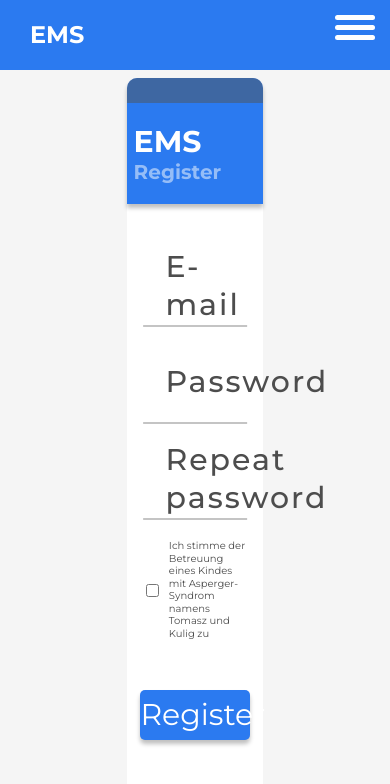
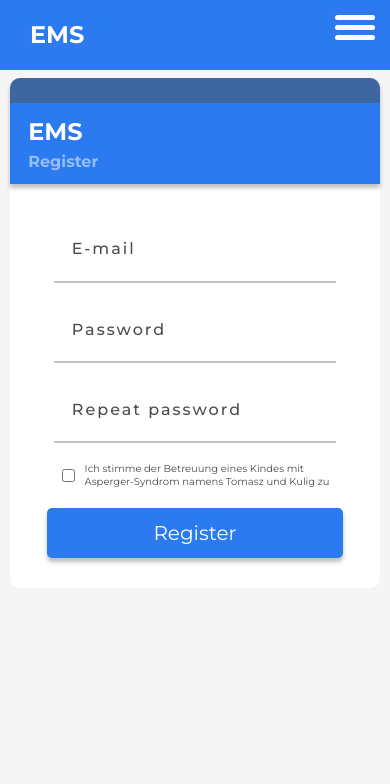
Before and after one commit to jaqb8/EMS-frontend, a Vue app: page /register in a window 390 px wide. Shown: the top 784 px of the page. Built offline with nearby package versions, Linux system fonts and the light colour scheme; no server answers.

Commit message:
make forms smaller on big screens and responsive

```diff
--- a/src/assets/css/loginRegisterStyles.css
+++ b/src/assets/css/loginRegisterStyles.css
@@ -1,107 +1,109 @@
-.form-container{
+.form-container {
   min-height: 280px;
+  width: 500px;
   margin: 0 auto;
   background: #fff;
   border-radius: 10px;
-  padding-bottom: 10%;
 }
-.form-top-bar{
-  background: #2B7AF0;
+.form-top-bar {
+  background: #2b7af0;
   border-radius: 10px 10px 0px 0px;
   overflow: hidden;
   box-shadow: 0px 4px 4px rgba(0, 0, 0, 0.25);
 }
-.bar-top-line{
+.bar-top-line {
   height: 25px;
   width: 100%;
   background: #525457;
-  opacity: .5;
+  opacity: 0.5;
 }
-.bar-bottom-container{
+.bar-bottom-container {
   text-align: left;
-  padding: 20px 0 20px 5%;
+  padding: 10px 0 10px 5%;
 }
-.bar-bottom-container h1{
-  font-size: 30px;
+.bar-bottom-container h1 {
+  font-size: 24px;
   font-weight: bold;
   line-height: 37px;
   margin: 0;
-  color: #FFFFFF;
+  color: #ffffff;
 }
-.bar-bottom-container p{
+.bar-bottom-container p {
   font-weight: bold;
-  font-size: 20px;
+  font-size: 16px;
   line-height: 24px;
   margin: 0;
-  color: #FFFFFF;
+  color: #ffffff;
   opacity: 0.5;
 }
-form{
+form {
   width: 80%;
   display: flex;
   flex-direction: column;
   margin: 5% auto 0;
-  padding: 40px 0;
+  padding: 20px 0;
 }
-form input:not([type="checkbox"]){
+form input:not([type='checkbox']) {
   width: 95%;
   display: block;
   border: none;
-  font-size: 30px;
+  font-size: 16px;
   margin: 20px auto;
   text-indent: 15px;
-  transition: .3s;
+  transition: 0.3s;
   cursor: pointer;
 }
-.input-container span.active{
+.input-container span.active {
   left: 50%;
 }
-form button{
-  background: #2B7AF0;
+form button {
+  background: #2b7af0;
   height: 50px;
   box-shadow: 0px 4px 4px rgba(0, 0, 0, 0.25);
   border: none;
   color: white;
   border-radius: 5px;
-  margin: 50px 0;
-  font-size: 30px;
+  margin: 20px 0 10px;
+  font-size: 20px;
   cursor: pointer;
 }
-.create-account{
+.create-account {
   width: 60%;
   text-align: center;
   margin: 0 auto;
+  padding-bottom: 20px;
+  font-size: 14px;
 }
-.input-container{
+.input-container {
   position: relative;
   display: flex;
   margin: 0 0 20px 0;
 }
-.input-container label{
+.input-container label {
   position: absolute;
   top: 45%;
   left: 25px;
   transform: translateY(-50%);
-  font-size: 30px;
+  font-size: 16px;
   letter-spacing: 2px;
   font-weight: 500;
   transition: 0.4s;
   cursor: pointer;
 }
-.input-container label[for="password"].active{
-  transform: scale(0.5) translate(-75px, -100px);
-  color: #2163C7;
+.input-container label[for='password'].active {
+  transform: scale(0.5) translate(-65px, -70px);
+  color: #2163c7;
 }
-.input-container label[for="password2"].active{
-  transform: scale(0.5) translate(-150px, -100px);
-  color: #2163C7;
+.input-container label[for='password2'].active {
+  transform: scale(0.5) translate(-90px, -70px);
+  color: #2163c7;
 }
-.input-container label[for="email"].active{
-  transform: scale(0.5) translate(-50px, -100px);
-  color: #2163C7;
+.input-container label[for='email'].active {
+  transform: scale(0.5) translate(-40px, -70px);
+  color: #2163c7;
 }
-.input-container::after{
-  content: "";
+.input-container::after {
+  content: '';
   position: absolute;
   left: 50%;
   bottom: 0;
@@ -110,7 +112,7 @@ form button{
   transform: translateX(-50%);
   background: #c4c4c4;
 }
-.bottom-line-wrapper{
+.bottom-line-wrapper {
   position: absolute;
   left: 50%;
   bottom: 0;
@@ -120,36 +122,45 @@ form button{
   overflow: hidden;
   z-index: 1;
 }
-.bottom-line-wrapper span.active{
+.bottom-line-wrapper span.active {
   position: absolute;
   left: 50%;
   width: 100%;
   height: 2px;
-  background: #2163C7;
+  background: #2163c7;
   transform: translateX(-250%);
   z-index: 1;
-  animation: bottomInputBar .4s forwards;
+  animation: bottomInputBar 0.4s forwards;
 }
 @keyframes bottomInputBar {
-  0%{
+  0% {
     transform: translateX(-250%);
   }
-  100%{
+  100% {
     transform: translateX(-50%);
   }
 }
-.keepMeLogIn__container, .agreement__container{
+.keepMeLogIn__container,
+.agreement__container {
   display: flex;
   align-items: center;
+  font-size: 14px;
 }
-#keepMeLogIn, #agreement{
+#keepMeLogIn,
+#agreement {
   margin-left: 5%;
   margin-right: 10px;
 }
-.keepMeLogIn__text, .agreement__text{
+.keepMeLogIn__text,
+.agreement__text {
   display: block;
   cursor: pointer;
 }
-.agreement__text{
+.agreement__text {
   font-size: 10px;
 }
+@media (max-width: 500px) {
+  .form-container {
+    width: 95%;
+  }
+}
--- a/src/components/layout/Navbar.vue
+++ b/src/components/layout/Navbar.vue
@@ -86,14 +86,15 @@ export default {
   margin-right: 5px;
 }
 .nav__button {
-  width: 140px;
-  height: 48px;
+  width: 120px;
+  height: 40px;
   background: white;
   color: #2163c7;
   border: none;
   border-radius: 5px;
   font-weight: 500;
   cursor: pointer;
+  font-size: 16px;
 }
 @media (max-width: 768px) {
   .nav {
--- a/src/views/LoginView.vue
+++ b/src/views/LoginView.vue
@@ -15,9 +15,3 @@ export default {
   }
 };
 </script>
-<style scoped>
-.login {
-  width: 35%;
-  margin: 0 auto;
-}
-</style>
--- a/src/views/RegisterView.vue
+++ b/src/views/RegisterView.vue
@@ -15,9 +15,3 @@ export default {
   }
 };
 </script>
-<style scoped>
-.register {
-  width: 35%;
-  margin: 0 auto;
-}
-</style>
```
